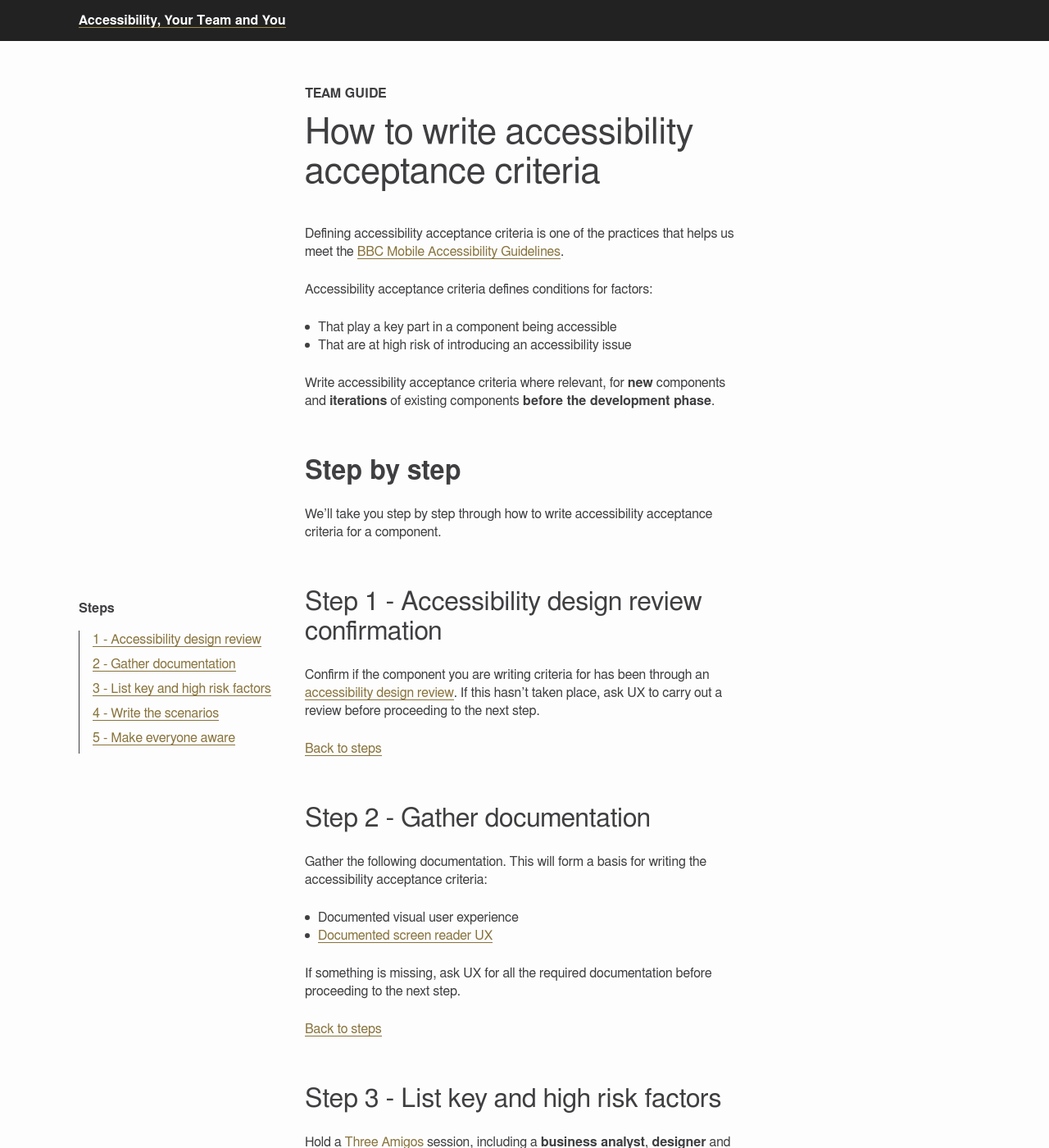
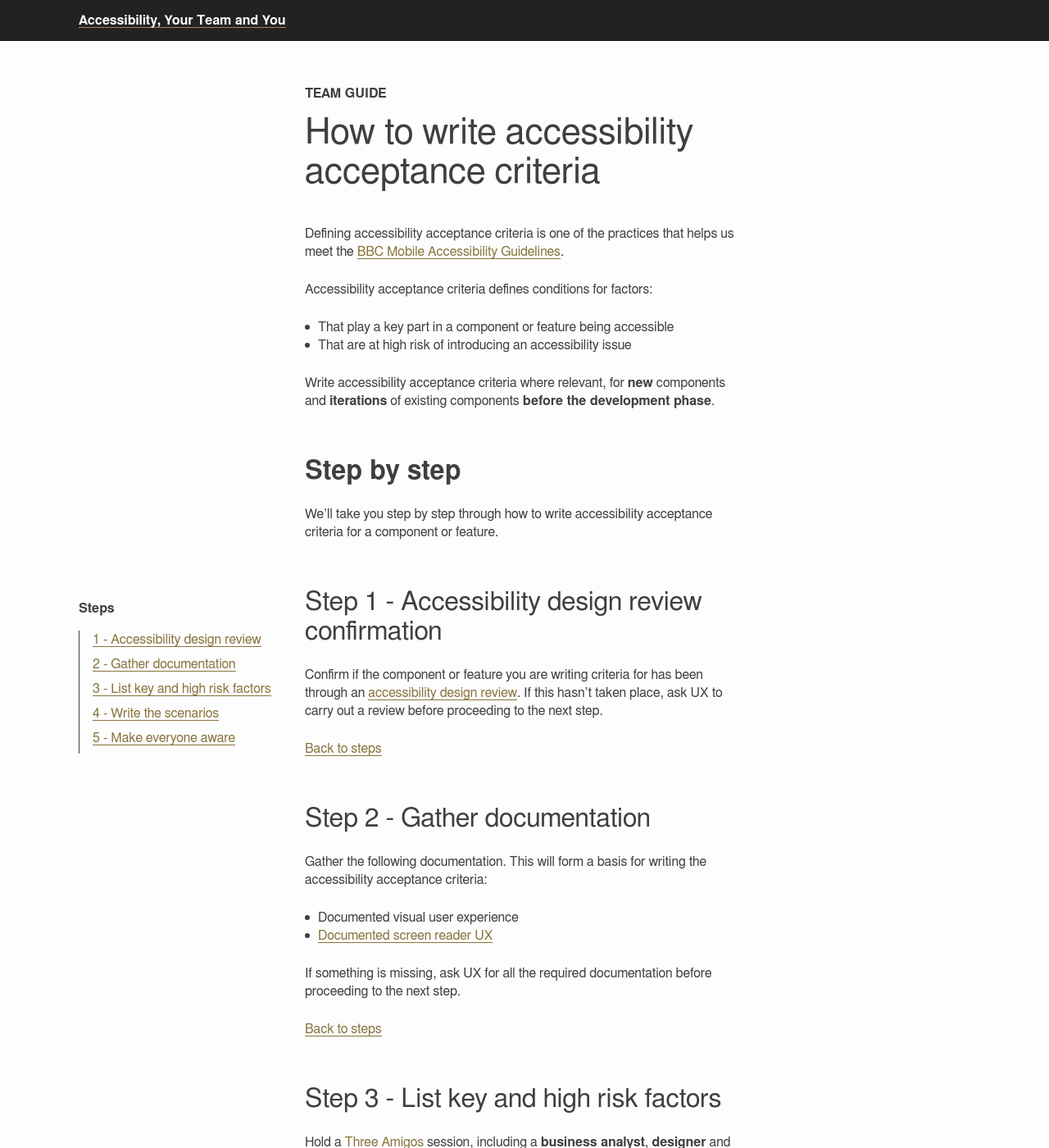
Before and after one commit to bbc/accessibility-news-and-you, a Jekyll site: the page guides/accessibility-acceptance-criteria.html, which Jekyll copies as it is, in a window 1280 px wide and 1400 px high. Shown: the whole window at 82% size. Built offline with Jekyll 4.4.1, drawn with Linux system fonts in a browser that asks for light colours; some of the changed text lies outside the part shown.

Commit message:
add 'feature' as well as component to AAC guide

```diff
--- a/guides/accessibility-acceptance-criteria.html
+++ b/guides/accessibility-acceptance-criteria.html
@@ -4,7 +4,7 @@
     <title>How to write accessibility acceptance criteria - Accessibility, Your Team and You</title>
     <meta charset="utf-8">
     <meta name="viewport" content="width=device-width, initial-scale=1, minimum-scale=1">
-    <meta name="description" content="Team guide - How to write accessibility acceptance criteria. We’ll take you step by step through how to write accessibility acceptance criteria for a component.">
+    <meta name="description" content="Team guide - How to write accessibility acceptance criteria. We’ll take you step by step through how to write accessibility acceptance criteria for a component or feature.">
     <link rel="stylesheet" href="/accessibility-news-and-you/assets/css/default.css"/>
 </head>
 <body>
@@ -27,7 +27,7 @@
             <p>Accessibility acceptance criteria defines conditions for factors:</p>
 
             <ul class="body-copy-list no-space" role="list">
-                <li role="listitem">That play a key part in a component being accessible</li>
+                <li role="listitem">That play a key part in a component or feature being accessible</li>
 
                 <li role="listitem">That are at high risk of introducing an accessibility issue</li>
             </ul>
@@ -36,7 +36,7 @@
 
             <h2 id="step-by-step" class="h2" tabindex="-1">Step by step</h2>
 
-            <p>We’ll take you step by step through how to write accessibility acceptance criteria for a component.</p>
+            <p>We’ll take you step by step through how to write accessibility acceptance criteria for a component or feature.</p>
         </div>
 
 
@@ -55,7 +55,7 @@
         <div class="column-main">
             <h3 id="step-1-accessibility-design-review-confirmation" class="h3" tabindex="-1">Step 1 - Accessibility design review confirmation</h3>
 
-            <p>Confirm if the component you are writing criteria for has been through an <a href="https://bbc.github.io/accessibility-news-and-you/guides/accessibility-design-review.html">accessibility design review</a>. If this hasn’t taken place, ask UX to carry out a review before proceeding to the next step.</p>
+            <p>Confirm if the component or feature you are writing criteria for has been through an <a href="https://bbc.github.io/accessibility-news-and-you/guides/accessibility-design-review.html">accessibility design review</a>. If this hasn’t taken place, ask UX to carry out a review before proceeding to the next step.</p>
 
             <div class="back-to-container">
                 <a href="#steps" class="back-to">Back to steps</a>
@@ -82,7 +82,7 @@
             <p>Hold a <a href="https://en.wikipedia.org/wiki/Behavior-driven_development#The_Three_Amigos">Three Amigos</a> session, including a <b>business analyst</b>, <b>designer</b> and <b><a href="https://www.bbc.co.uk/accessibility/forproducts/champions">accessibility champion</a></b>. Then use the gathered documentation to make a list of factors:</p>
 
             <ul class="body-copy-list no-space" role="list">
-                <li role="listitem">That play a key part in a component being accessible</li>
+                <li role="listitem">That play a key part in a component or feature being accessible</li>
 
                 <li role="listitem">That are at high risk of introducing an accessibility issue</li>
             </ul>
@@ -105,7 +105,7 @@
                 <li role="listitem"><a href="https://www.w3.org/TR/wai-aria-practices-1.1/">WAI-ARIA Authoring Practices</a></li>
             </ul>
 
-            <p>Note, you don't need to identify and list everything that would make the component accessible. Your aim isn’t to reproduce guidelines.</p>
+            <p>Note, you don't need to identify and list everything that would make the component or feature accessible. Your aim isn’t to reproduce guidelines.</p>
 
             <details class="details">
                 <summary id="example-list-of-key-and-high-risk-factors-for-an-ordered-list-component">Example list of key and high risk factors for a component</summary>
```
